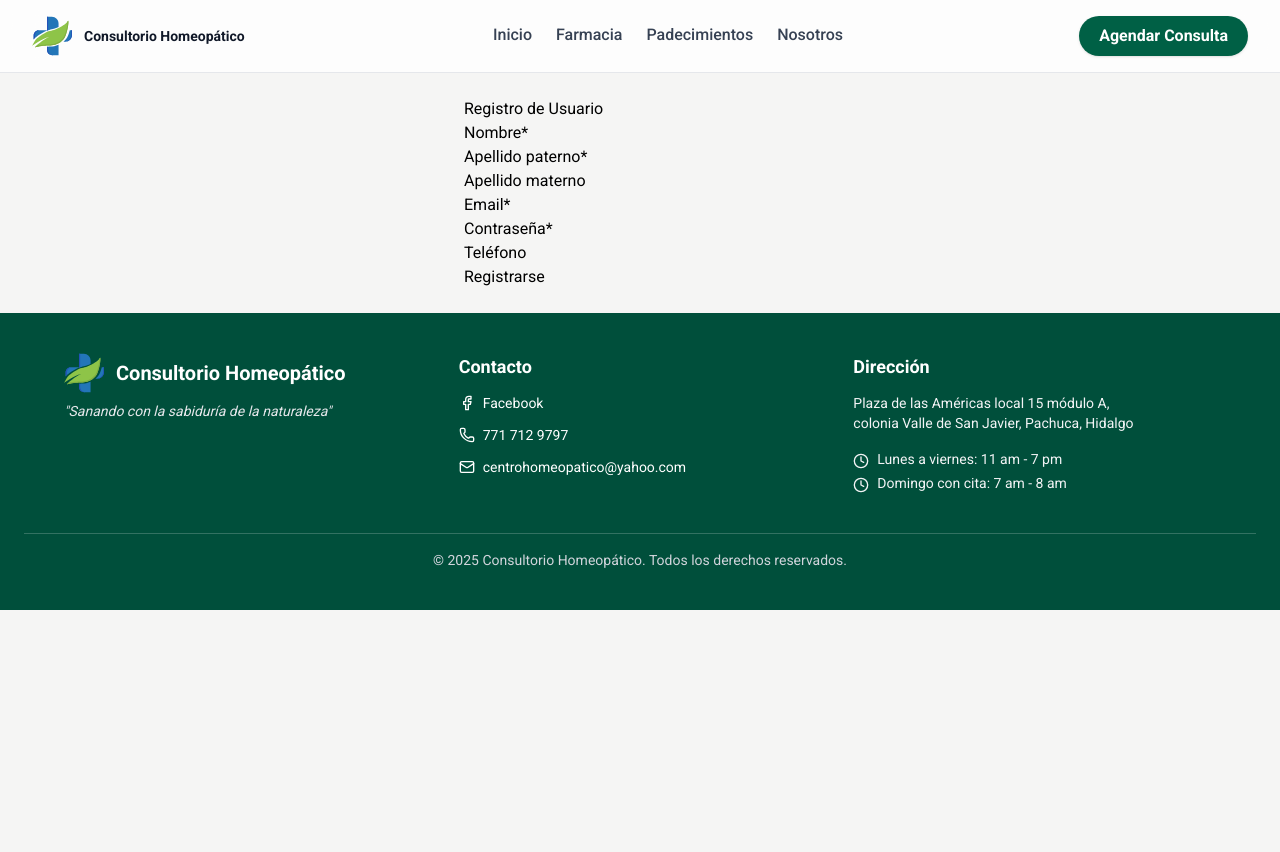
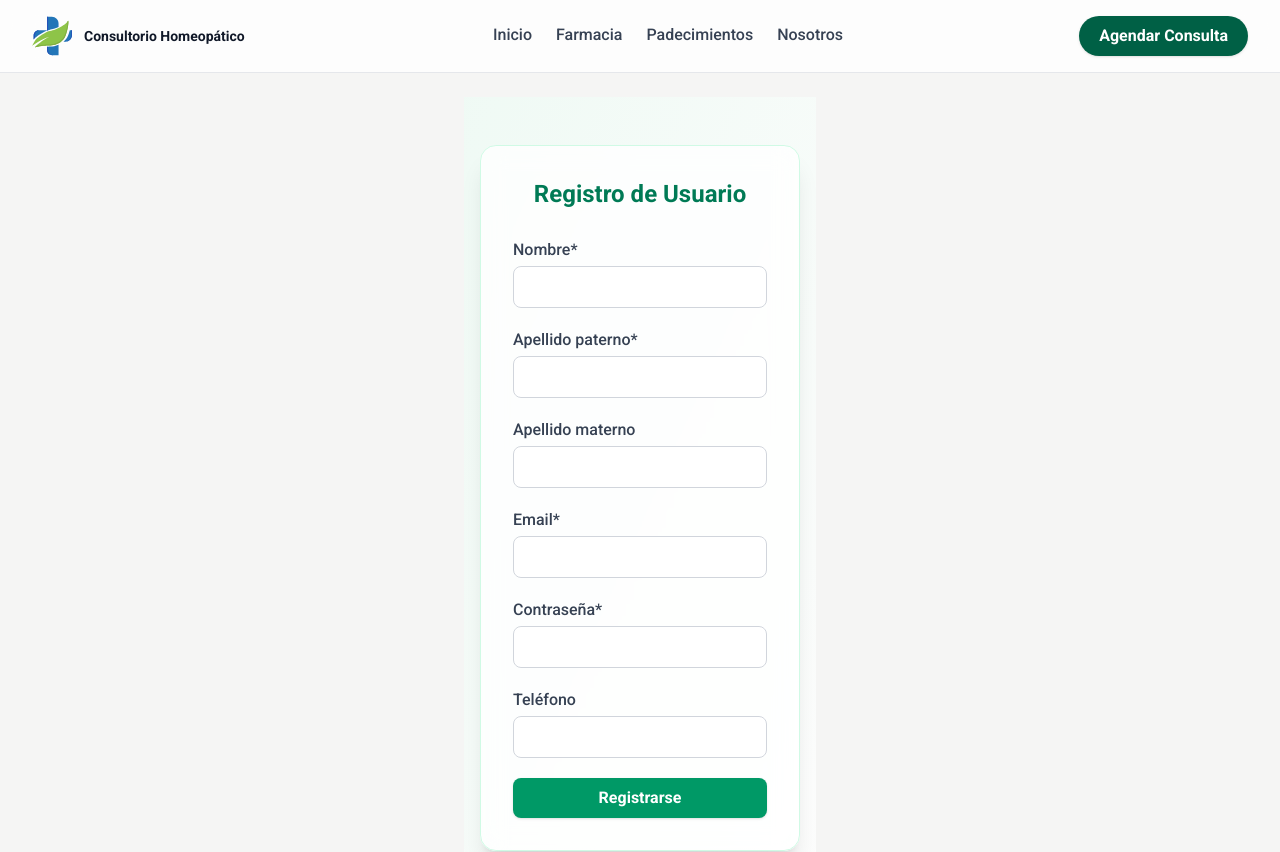
Before and after one commit to Astralyss/clinica-homeopatica, a Next.js app: page /registroUsuario in a window 1280 px wide. Shown: the top 852 px of the page. Before the commit the page ends 800 px from the top, so only its background shows below. Built offline with nearby package versions, Linux system fonts and the light colour scheme; no server answers.

Commit message:
formularios login registro

```diff
--- a/src/app/loginUsuario/page.jsx
+++ b/src/app/loginUsuario/page.jsx
@@ -45,20 +45,22 @@ export default function LoginUsuarioPage() {
   };
 
   return (
-    <div style={{ maxWidth: 400, margin: '0 auto', padding: 24 }}>
-      <form onSubmit={handleSubmit} className="login-form">
-        <h2>Iniciar sesión</h2>
-        {error && <div style={{ color: 'red' }}>{error}</div>}
-        {success && <div style={{ color: 'green' }}>{success}</div>}
+    <div className="min-h-screen flex items-center justify-center bg-gradient-to-br from-emerald-50/60 to-white/80 py-12 px-4">
+      <form onSubmit={handleSubmit} className="w-full max-w-md bg-white/80 backdrop-blur-md rounded-2xl shadow-xl p-8 flex flex-col gap-5 border border-emerald-100">
+        <h2 className="text-2xl font-bold text-emerald-700 text-center mb-2">Iniciar sesión</h2>
+        {error && <div className="bg-red-100 text-red-700 px-3 py-2 rounded text-center text-sm font-medium">{error}</div>}
+        {success && <div className="bg-green-100 text-green-700 px-3 py-2 rounded text-center text-sm font-medium">{success}</div>}
         <div>
-          <label>Email</label>
-          <input name="email" type="email" value={form.email} onChange={handleChange} required />
+          <label className="block text-gray-700 font-medium mb-1">Email</label>
+          <input name="email" type="email" value={form.email} onChange={handleChange} required className="w-full px-4 py-2 rounded-lg border border-gray-300 focus:ring-2 focus:ring-emerald-400 focus:outline-none bg-white/80" />
         </div>
         <div>
-          <label>Contraseña</label>
-          <input name="password" type="password" value={form.password} onChange={handleChange} required />
+          <label className="block text-gray-700 font-medium mb-1">Contraseña</label>
+          <input name="password" type="password" value={form.password} onChange={handleChange} required className="w-full px-4 py-2 rounded-lg border border-gray-300 focus:ring-2 focus:ring-emerald-400 focus:outline-none bg-white/80" />
         </div>
-        <button type="submit" disabled={loading}>{loading ? 'Ingresando...' : 'Ingresar'}</button>
+        <button type="submit" disabled={loading} className="w-full bg-emerald-600 hover:bg-emerald-700 text-white font-semibold py-2 rounded-lg shadow transition-colors disabled:opacity-60 disabled:cursor-not-allowed">
+          {loading ? 'Ingresando...' : 'Ingresar'}
+        </button>
       </form>
     </div>
   );
--- a/src/components/auth/RegistroForm.jsx
+++ b/src/components/auth/RegistroForm.jsx
@@ -44,35 +44,39 @@ export default function RegistroForm() {
   };
 
   return (
-    <form onSubmit={handleSubmit} className="registro-form">
-      <h2>Registro de Usuario</h2>
-      {error && <div style={{ color: 'red' }}>{error}</div>}
-      {success && <div style={{ color: 'green' }}>{success}</div>}
+    <div className="min-h-screen flex items-center justify-center bg-gradient-to-br from-emerald-50/60 to-white/80 py-12 px-4">
+      <form onSubmit={handleSubmit} className="w-full max-w-md bg-white/80 backdrop-blur-md rounded-2xl shadow-xl p-8 flex flex-col gap-5 border border-emerald-100">
+        <h2 className="text-2xl font-bold text-emerald-700 text-center mb-2">Registro de Usuario</h2>
+        {error && <div className="bg-red-100 text-red-700 px-3 py-2 rounded text-center text-sm font-medium">{error}</div>}
+        {success && <div className="bg-green-100 text-green-700 px-3 py-2 rounded text-center text-sm font-medium">{success}</div>}
         <div>
-        <label>Nombre*</label>
-        <input name="nombre" value={form.nombre} onChange={handleChange} required />
+          <label className="block text-gray-700 font-medium mb-1">Nombre*</label>
+          <input name="nombre" value={form.nombre} onChange={handleChange} required className="w-full px-4 py-2 rounded-lg border border-gray-300 focus:ring-2 focus:ring-emerald-400 focus:outline-none bg-white/80" />
         </div>
         <div>
-        <label>Apellido paterno*</label>
-        <input name="apellidoPaterno" value={form.apellidoPaterno} onChange={handleChange} required />
+          <label className="block text-gray-700 font-medium mb-1">Apellido paterno*</label>
+          <input name="apellidoPaterno" value={form.apellidoPaterno} onChange={handleChange} required className="w-full px-4 py-2 rounded-lg border border-gray-300 focus:ring-2 focus:ring-emerald-400 focus:outline-none bg-white/80" />
         </div>
         <div>
-        <label>Apellido materno</label>
-        <input name="apellidoMaterno" value={form.apellidoMaterno} onChange={handleChange} />
+          <label className="block text-gray-700 font-medium mb-1">Apellido materno</label>
+          <input name="apellidoMaterno" value={form.apellidoMaterno} onChange={handleChange} className="w-full px-4 py-2 rounded-lg border border-gray-300 focus:ring-2 focus:ring-emerald-400 focus:outline-none bg-white/80" />
         </div>
         <div>
-        <label>Email*</label>
-        <input name="email" type="email" value={form.email} onChange={handleChange} required />
+          <label className="block text-gray-700 font-medium mb-1">Email*</label>
+          <input name="email" type="email" value={form.email} onChange={handleChange} required className="w-full px-4 py-2 rounded-lg border border-gray-300 focus:ring-2 focus:ring-emerald-400 focus:outline-none bg-white/80" />
         </div>
         <div>
-        <label>Contraseña*</label>
-        <input name="password" type="password" value={form.password} onChange={handleChange} required minLength={6} />
+          <label className="block text-gray-700 font-medium mb-1">Contraseña*</label>
+          <input name="password" type="password" value={form.password} onChange={handleChange} required minLength={6} className="w-full px-4 py-2 rounded-lg border border-gray-300 focus:ring-2 focus:ring-emerald-400 focus:outline-none bg-white/80" />
         </div>
         <div>
-        <label>Teléfono</label>
-        <input name="telefono" value={form.telefono} onChange={handleChange} />
+          <label className="block text-gray-700 font-medium mb-1">Teléfono</label>
+          <input name="telefono" value={form.telefono} onChange={handleChange} className="w-full px-4 py-2 rounded-lg border border-gray-300 focus:ring-2 focus:ring-emerald-400 focus:outline-none bg-white/80" />
         </div>
-      <button type="submit" disabled={loading}>{loading ? 'Registrando...' : 'Registrarse'}</button>
+        <button type="submit" disabled={loading} className="w-full bg-emerald-600 hover:bg-emerald-700 text-white font-semibold py-2 rounded-lg shadow transition-colors disabled:opacity-60 disabled:cursor-not-allowed">
+          {loading ? 'Registrando...' : 'Registrarse'}
+        </button>
       </form>
+    </div>
   );
 }
```
Lines whose indentation alone changed are shown as unchanged.
